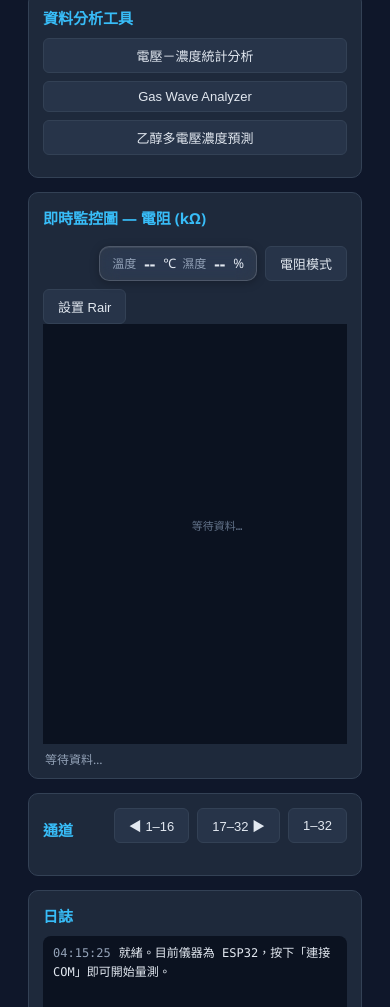
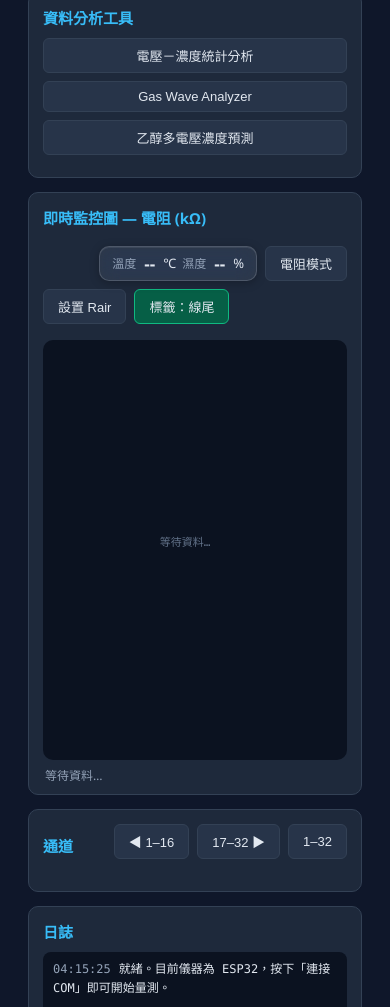
Before and after one commit to raindayame/omx-web-serial, a plain HTML site: page index.html in a window 390 px wide. Shown: the part 789-1796 px from the top of the page. Drawn offline with Linux system fonts and the light colour scheme.

Commit message:
Tab20 palette + end labels with legend toggle + legend 11px + head gap + rounded chart (2026-11-16)

```diff
--- a/app.js
+++ b/app.js
@@ -49,6 +49,7 @@ const S = {
   timeBuf: [], dataBuf: {}, sensBuf: {}, sensBufInv: {}, tempBuf: [], humdBuf: [],
   r0: {}, hasR0: false,
   mode: "RESISTANCE", sensRatio: "R/R0",
+  legendMode: "end", // 圖例：end＝右側直排標籤（新版），top＝上方橫排圖例（舊版）
   csvRows: [], recording: false, recResRows: [], recSensRows: [], recSensRowsInv: [],
   // M7：下載模式下已觸發過一次下載、但尚未確認寫入成功的分段列，
   // 下次分段會再隨新資料一併下載一次，之後才丟棄。
@@ -1082,11 +1083,18 @@ function judge(value) {
   return value >= r.min && value <= r.max ? "pass" : "fail";
 }
 
+// 16 通道色板：Tableau tab20 挑出的 16 色（深色 10 色在前、淺色 6 色在後，
+// 連續通道不同色相；最小色差 ΔE 約 26，舊黃金角取色最小只有約 10）
+// 32 通道時循環使用（第 17 通道起與前 16 色重複）。
+const CHANNEL_PALETTE = [
+  "#1f77b4", "#ff7f0e", "#2ca02c", "#d62728", "#9467bd",
+  "#8c564b", "#e377c2", "#7f7f7f", "#bcbd22", "#17becf",
+  "#aec7e8", "#ffbb78", "#98df8a", "#ff9896", "#f7b6d2", "#dbdb8d",
+];
 function channelColorOf(ch) {
-  // 每通道固定一色：依通道順序用黃金角取色，32 通道不重複色相
   const i = S.channels.indexOf(ch);
   if (i < 0) return "#94a3b8";
-  return `hsl(${Math.round((i * 137.5) % 360)}, 80%, 60%)`;
+  return CHANNEL_PALETTE[i % CHANNEL_PALETTE.length];
 }
 
 // 主圖線段色：通道固定色；判定規則啟用且該段為 NO PASS 時變灰
@@ -1113,6 +1121,17 @@ function renderChartLegend() {
     const dim = !mainChart.isEffectivelyVisible(ch);
     return `<span style="color:${dim ? "#64748b" : base}">${dim ? "□" : "■"} ${ch}</span>`;
   }).join("");
+}
+
+// 圖例切換：end＝右側直排標籤（新版），top＝上方橫排圖例（舊版）
+function applyLegendMode() {
+  const isEnd = S.legendMode !== "top";
+  $("btnLegend").textContent = isEnd ? "標籤：線尾" : "標籤：圖例";
+  $("btnLegend").classList.toggle("on", isEnd);
+  const el = $("chartLegend");
+  if (el) el.style.display = isEnd ? "none" : "";
+  mainChart.setEndLabels(isEnd);
+  if (!isEnd) renderChartLegend();
 }
 
 function updateLiveUI(avg, sens, avgT, avgH, recordSec) {
@@ -1900,6 +1919,13 @@ function bindEvents() {
     log(`靈敏度切換為 ${S.sensRatio}。`);
   };
 
+  $("btnLegend").onclick = () => {
+    S.legendMode = S.legendMode === "top" ? "end" : "top";
+    applyLegendMode();
+    saveSettings();
+    log(`圖例切換為${S.legendMode === "top" ? "上方橫排圖例" : "右側直排標籤"}。`);
+  };
+
   $("btnR0").onclick = () => {
     if (!S.hasData || !S.timeBuf.length) { log("尚無資料，無法設置 Rair。"); return; }
     for (const ch of S.channels) {
@@ -2075,6 +2101,7 @@ function saveSettings() {
   c["baud_" + S.instrument] = $("baudSel").value;
   c.interval = S.interval; c.adc = S.adc; c.rules = S.rules; c.sensorTags = S.sensorTags;
   c.segMs = S.segMs; c.instrument = S.instrument; c.kVolt = S.k.vSet; c.kComp = S.k.comp;
+  c.legendMode = S.legendMode;
   c.kLink = $("connModeSel").value; c.gpibAddr = $("gpibAddr").value;
   c["gpibAddr_" + S.instrument] = $("gpibAddr").value;
   c.aFunc = S.a.func; c.aRange = S.a.range; c.aNplc = S.a.nplc;
@@ -2131,6 +2158,7 @@ function loadSettings() {
       if (typeof c.sensorTags[ch] === "string") S.sensorTags[ch] = c.sensorTags[ch];
     }
   }
+  if (c.legendMode === "top" || c.legendMode === "end") S.legendMode = c.legendMode;
   renderSensorBox();
 }
 
@@ -2138,6 +2166,7 @@ function loadSettings() {
 initCharts();
 loadSettings();
 bindEvents();
+applyLegendMode();
 drawTimer();
 if (!("serial" in navigator)) {
   log("提醒：此瀏覽器不支援 Web Serial API，請使用 Chrome / Edge 開啟本頁。");
--- a/chart.js
+++ b/chart.js
@@ -10,7 +10,8 @@ class LineChart {
     this.retentionSec = 14400;                   // 資料保留 4 小時，供 X 縮放／平移回看
     this.tEnd = null;                            // X 右緣：null＝跟隨即時，否則為凍結的絕對時間
     this._nowT = 0;                              // 最近一次 draw 的即時時間（供平移夾制用）
-    this.padL = 56; this.padR = 12; this.padT = 12; this.padB = 26;
+    this.padL = 56; this.padR = 76; this.padT = 12; this.padB = 26; // 右側留白放直排標籤（■ 通道 數值）
+    this.endLabels = true; // 圖例模式：true＝右側直排標籤（新版），false＝上方橫排圖例（舊版）
     this.series = new Map();                     // name -> {color, values: [[t,v],...]}
     this.pageSet = null;                          // 主圖分頁：null＝全部，否則只畫集合內的通道
     this.yZoom = null;                           // 手動 Y 軸範圍 {min, max}，null＝自動
@@ -24,6 +25,13 @@ class LineChart {
     this.bindEvents();
     this.resize();
     new ResizeObserver(() => this.resize()).observe(canvas);
+  }
+
+  // 切換圖例顯示：true＝右側直排標籤（新版），false＝上方橫排圖例（舊版）
+  setEndLabels(on) {
+    this.endLabels = on;
+    this.padR = on ? 76 : 12;
+    this.redraw();
   }
 
   // 游標所在區：y＝左側 Y 軸條、x＝下方 X 軸條、plot＝圖面、null＝其他邊角
@@ -286,6 +294,47 @@ class LineChart {
       }
     }
     ctx.restore();
+    // 圖例切換：endLabels 為 false（舊版）時不畫右側標籤，改由上方橫排圖例顯示
+    if (this.endLabels === false) {
+      this._endLabels = [];
+    } else {
+      // 右側直排標籤：每條線在右緣（tMax）的最新值高度，值高在上、值低在下；
+      // 橫向圖例已移除，改由這裡認線。相鄰標籤至少隔 13px，值太接近時自動錯開。
+      const endItems = [];
+      for (const [name, s] of this.series) {
+        if (!this.isEffectivelyVisible(name)) continue;
+        if (this.pageSet && !this.pageSet.has(name)) continue;
+        let last = null;
+        for (let i = s.values.length - 1; i >= 0; i--) {
+          if (s.values[i][0] <= tMax) { last = s.values[i]; break; }
+        }
+        if (!last || !Number.isFinite(last[1])) continue;
+        endItems.push({ name, v: last[1], color: s.color, y: Y(last[1]) });
+      }
+      endItems.sort((a, b) => b.v - a.v);
+      const LAB_GAP = 13;
+      for (let i = 1; i < endItems.length; i++) {
+        if (endItems[i].y - endItems[i - 1].y < LAB_GAP) endItems[i].y = endItems[i - 1].y + LAB_GAP;
+      }
+      const labTop = this.padT, labBottom = this.padT + ph;
+      if (endItems.length) {
+        if (endItems[endItems.length - 1].y > labBottom) {
+          const over = endItems[endItems.length - 1].y - labBottom;
+          for (const it of endItems) it.y -= over;
+        }
+        if (endItems[0].y < labTop) {
+          const n = endItems.length;
+          endItems.forEach((it, i) => { it.y = labTop + (n > 1 ? (i * (ph / (n - 1))) : ph / 2); });
+        }
+      }
+      ctx.font = "11px Consolas, monospace";
+      ctx.textAlign = "left"; ctx.textBaseline = "middle";
+      for (const it of endItems) {
+        ctx.fillStyle = it.color;
+        ctx.fillText(`■ ${it.name} ${it.v.toFixed(yDec)}`, this.padL + pw + 4, it.y);
+      }
+      this._endLabels = endItems; // 供測試讀取：[{name, v, y}]
+    }
     // 脫離即時跟隨時提示（雙擊回到即時）
     if (this.tEnd !== null) {
       ctx.textAlign = "right"; ctx.textBaseline = "top";
--- a/index.html
+++ b/index.html
@@ -105,7 +105,8 @@
         <button id="btnMode" class="toggle">電阻模式</button>
         <button id="btnSensRatio" class="toggle" style="display:none">R/R0</button>
         <button id="btnR0">設置 Rair</button>
-        <div class="legend" id="chartLegend"></div>
+        <button id="btnLegend" class="toggle">標籤：線尾</button>
+        <div class="legend" id="chartLegend" style="display:none"></div>
       </div>
       <canvas id="mainChart"></canvas>
       <div class="chart-foot muted" id="chartInfo">等待資料…</div>
--- a/styles.css
+++ b/styles.css
@@ -86,10 +86,10 @@ input[type="checkbox"] { accent-color: var(--accent); }
 #envChart { width: 100%; }
 
 .chart-card { padding-bottom: 8px; }
-.chart-head { display: flex; justify-content: flex-start; align-items: center; flex-wrap: wrap; gap: 8px; }
+.chart-head { display: flex; justify-content: flex-start; align-items: center; flex-wrap: wrap; gap: 8px; margin-bottom: 16px; }
 .chart-head .chart-env { margin-left: auto; }
-.legend { display: flex; gap: 10px; font-size: 12px; color: var(--muted); flex-wrap: wrap; }
-#mainChart { width: 100%; height: 420px; display: block; }
+.legend { display: flex; gap: 10px; font-size: 11px; color: var(--muted); flex-wrap: wrap; }
+#mainChart { width: 100%; height: 420px; display: block; border-radius: 10px; }
 .chart-foot { padding: 6px 2px 2px; }
 
 .ch-head { display: flex; justify-content: space-between; align-items: center; margin-bottom: 10px; }
```
